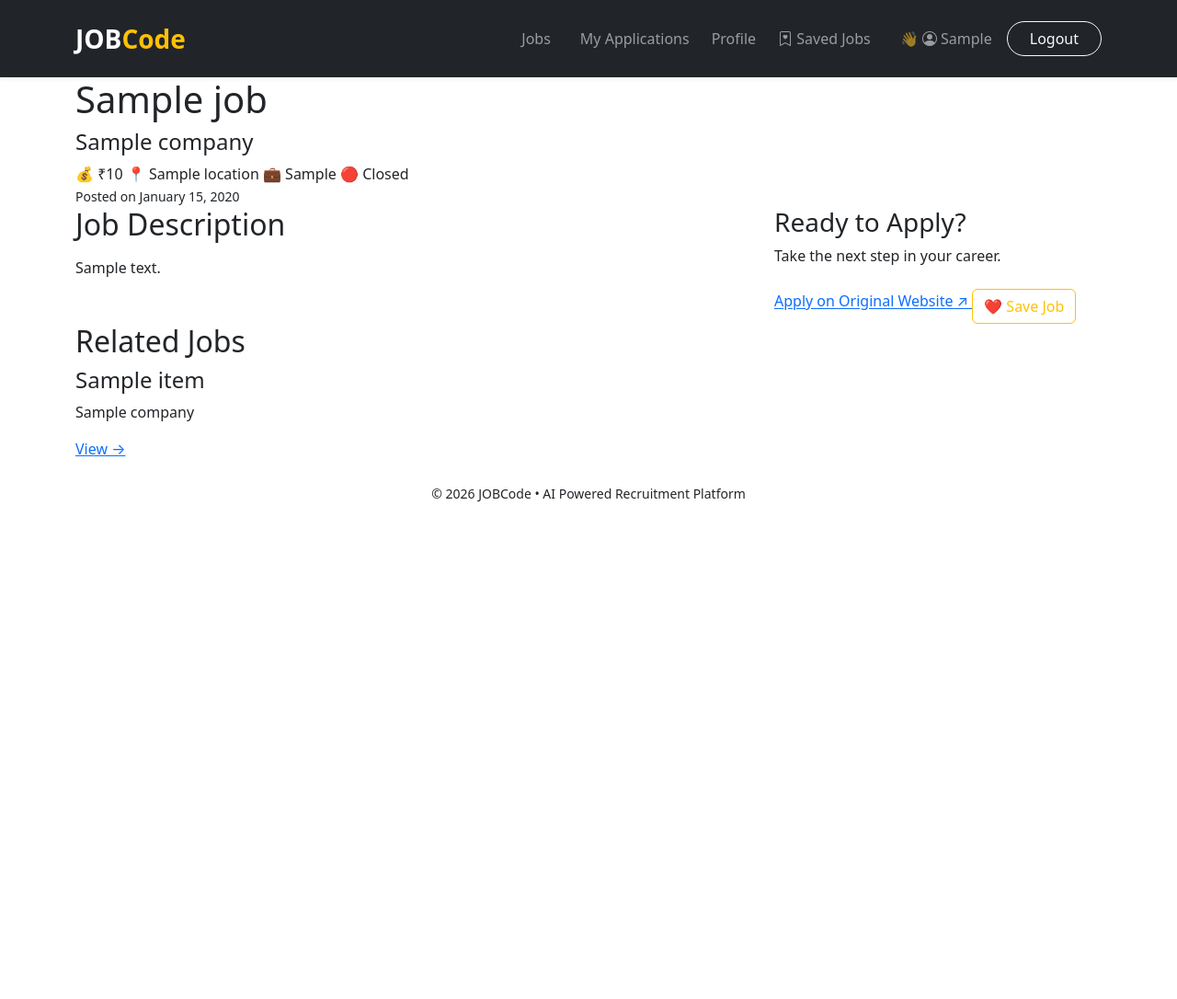
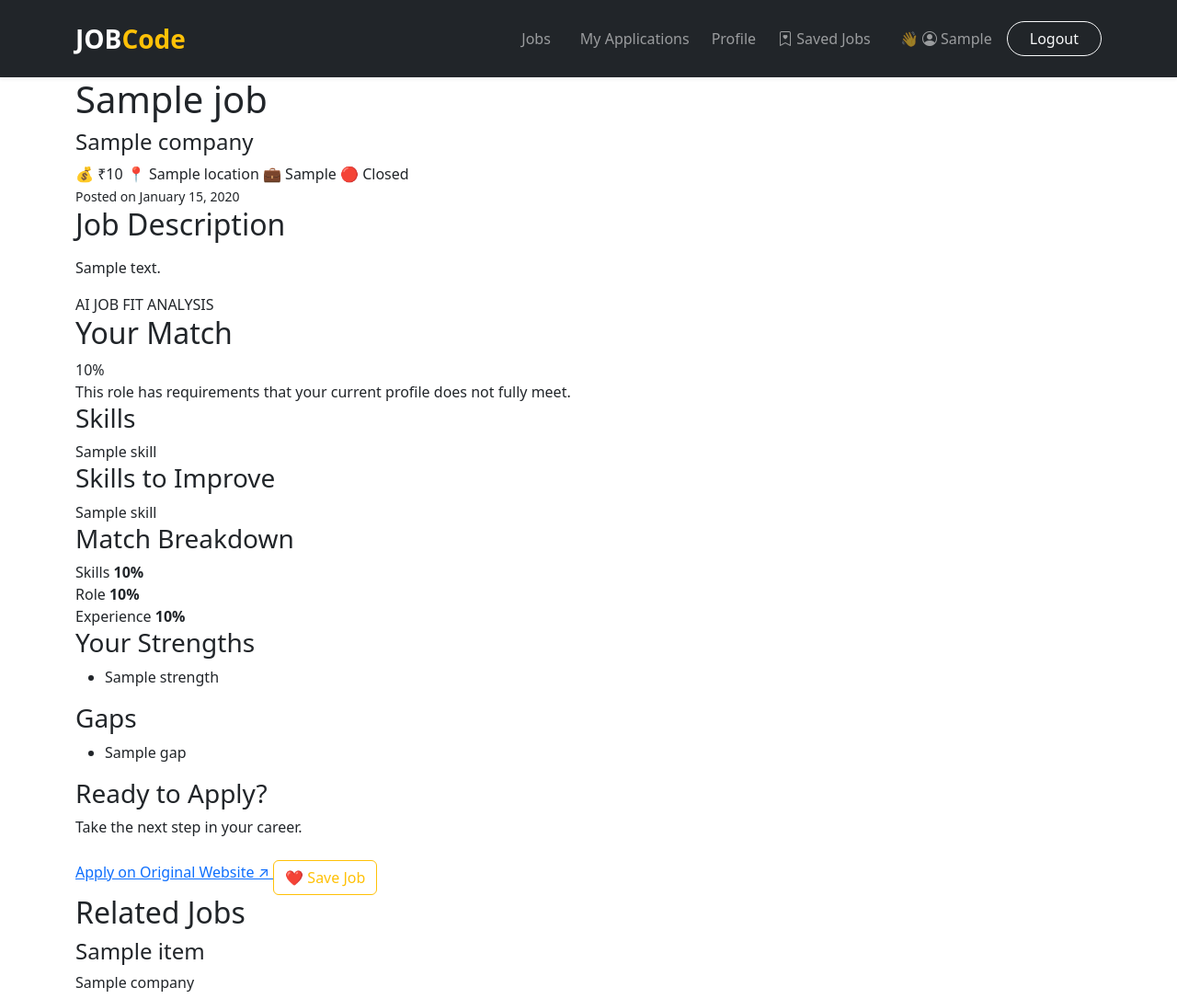
Before and after one commit to Jawahar28/AI-Powered-Job-Portal, a Django app: template jobs/templates/jobs/job_detail.html in a window 1280 px wide. Shown: the top 1086 px of the page at 92% size. Before the commit the page ends 546 px from the top, so only its background shows below. Run offline with Django 5.2, Linux system fonts and the light colour scheme; a user stored in the database is signed in; tables that the repository leaves empty hold one stand-in row (values such as "Sample post"); the template is opened without the code that fills it: most values are stand-ins (such as "Sample title", 1, 10 or a date in 2020); data that the repository does not hold is empty.

Commit message:
Added Job Match Analysis

```diff
--- a/jobs/templates/jobs/job_detail.html
+++ b/jobs/templates/jobs/job_detail.html
@@ -71,6 +71,227 @@
 </div>
 
 </div>
+
+
+{% if user.is_authenticated and job_fit %}
+<section class="job-fit-card">
+
+    <div class="job-fit-header">
+        <div>
+            <span class="job-fit-label">
+                AI JOB FIT ANALYSIS
+            </span>
+
+            <h2>
+                Your Match
+            </h2>
+        </div>
+
+        <div class="match-score">
+            {{ job_fit.match_score }}%
+        </div>
+    </div>
+
+
+    <div class="job-fit-summary">
+
+        {% if job_fit.eligible %}
+            <div class="fit-status fit-status-success">
+                <i class="fa-solid fa-circle-check"></i>
+                You meet the current role and experience requirements.
+            </div>
+
+        {% else %}
+            <div class="fit-status fit-status-warning">
+                <i class="fa-solid fa-triangle-exclamation"></i>
+                This role has requirements that your current profile does not fully meet.
+            </div>
+        {% endif %}
+
+    </div>
+
+
+    <!-- Skills -->
+
+    <div class="job-fit-section">
+
+        <h3>
+            <i class="fa-solid fa-code"></i>
+            Skills
+        </h3>
+
+        {% if job_fit.matched_skills %}
+
+            <div class="skill-list">
+
+                {% for skill in job_fit.matched_skills %}
+
+                    <span class="skill matched">
+                        <i class="fa-solid fa-check"></i>
+                        {{ skill }}
+                    </span>
+
+                {% endfor %}
+
+            </div>
+
+        {% else %}
+
+            <p class="job-fit-muted">
+                No matching required skills were detected.
+            </p>
+
+        {% endif %}
+
+    </div>
+
+
+    <!-- Missing Skills -->
+
+    {% if job_fit.missing_skills %}
+
+    <div class="job-fit-section">
+
+        <h3>
+            <i class="fa-solid fa-triangle-exclamation"></i>
+            Skills to Improve
+        </h3>
+
+        <div class="skill-list">
+
+            {% for skill in job_fit.missing_skills %}
+
+                <span class="skill missing">
+                    {{ skill }}
+                </span>
+
+            {% endfor %}
+
+        </div>
+
+    </div>
+
+    {% endif %}
+
+
+    <!-- Match Breakdown -->
+
+    <div class="job-fit-section">
+
+        <h3>
+            <i class="fa-solid fa-chart-simple"></i>
+            Match Breakdown
+        </h3>
+
+        <div class="match-breakdown">
+
+            <div class="breakdown-item">
+
+                <span>Skills</span>
+
+                <strong>
+                    {{ job_fit.skill_score }}%
+                </strong>
+
+            </div>
+
+
+            <div class="breakdown-item">
+
+                <span>Role</span>
+
+                <strong>
+                    {{ job_fit.role_score }}%
+                </strong>
+
+            </div>
+
+
+            <div class="breakdown-item">
+
+                <span>Experience</span>
+
+                {% if job_fit.experience_match is None %}
+
+                    <strong class="not-required">
+                        Not specified
+                    </strong>
+
+                {% else %}
+
+                    <strong>
+                        {{ job_fit.experience_score }}%
+                    </strong>
+
+                {% endif %}
+
+            </div>
+
+        </div>
+
+    </div>
+
+
+    <!-- Strengths -->
+
+    {% if job_fit.strengths %}
+
+    <div class="job-fit-section">
+
+        <h3>
+            <i class="fa-solid fa-thumbs-up"></i>
+            Your Strengths
+        </h3>
+
+        <ul class="fit-list">
+
+            {% for strength in job_fit.strengths %}
+
+                <li>
+                    <i class="fa-solid fa-check"></i>
+                    {{ strength }}
+                </li>
+
+            {% endfor %}
+
+        </ul>
+
+    </div>
+
+    {% endif %}
+
+
+    <!-- Gaps -->
+
+    {% if job_fit.gaps %}
+
+    <div class="job-fit-section">
+
+        <h3>
+            <i class="fa-solid fa-circle-exclamation"></i>
+            Gaps
+        </h3>
+
+        <ul class="fit-list">
+
+            {% for gap in job_fit.gaps %}
+
+                <li>
+                    <i class="fa-solid fa-minus"></i>
+                    {{ gap }}
+                </li>
+
+            {% endfor %}
+
+        </ul>
+
+    </div>
+
+    {% endif %}
+
+</section>
+
+{% endif %}
 
 
 <div class="col-lg-4">
```
Also changed, not shown: jobs/views.py (+10 -1 lines).
